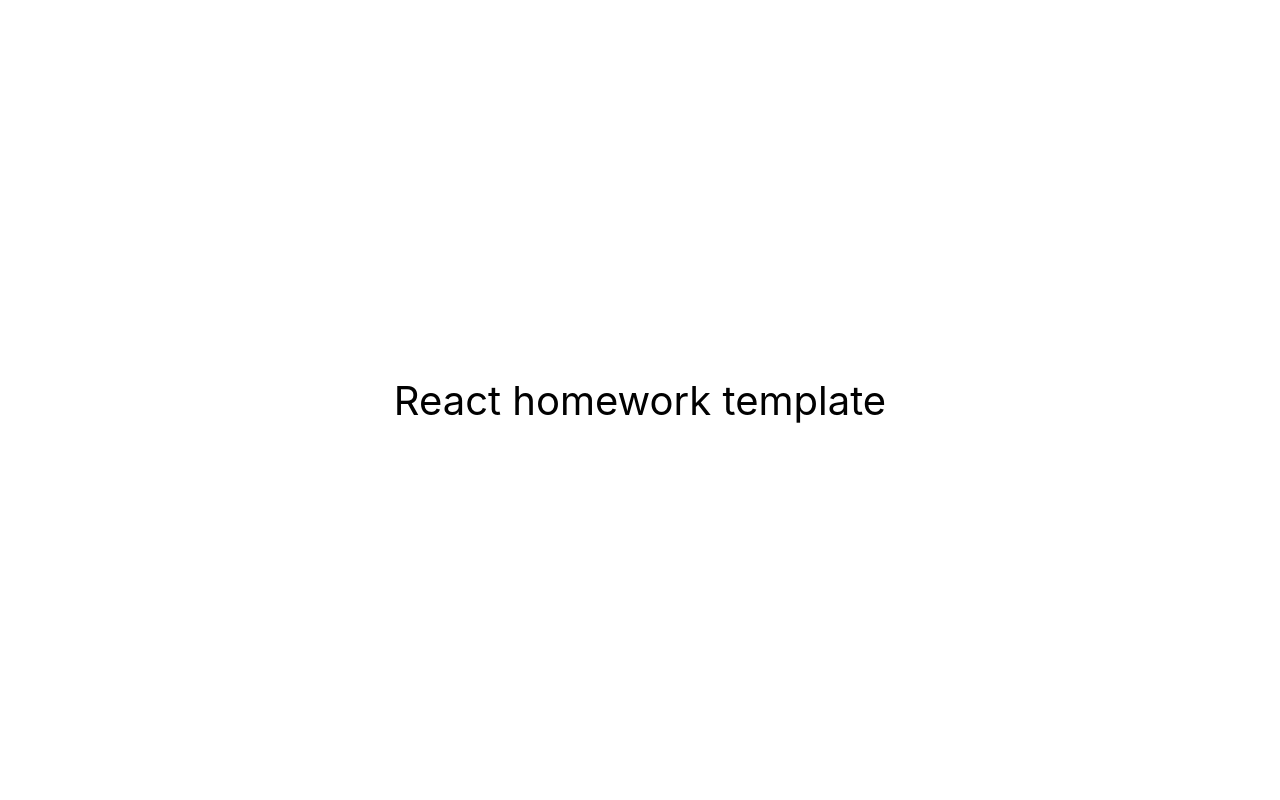
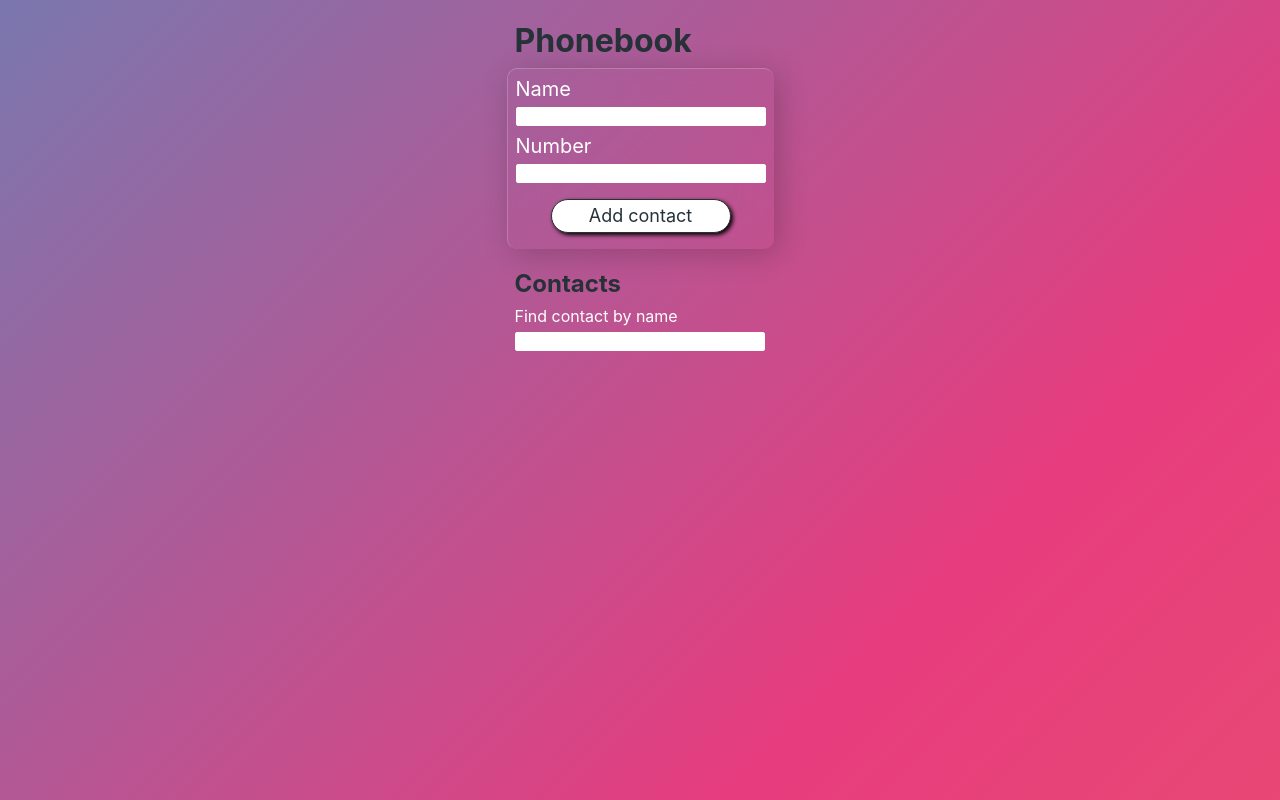
Before and after one commit to Paulina-Maciesowicz/goit-react-hw-04-phonebook, a React (Create React App) app: page / in a window 1280 px wide. Built offline with nearby package versions, Linux system fonts and the light colour scheme.

Commit message:
update
update

```diff
--- a/src/components/App.jsx
+++ b/src/components/App.jsx
@@ -1,16 +1,74 @@
-export const App = () => {
-  return (
-    <div
-      style={{
-        height: '100vh',
-        display: 'flex',
-        justifyContent: 'center',
-        alignItems: 'center',
-        fontSize: 40,
-        color: '#010101'
-      }}
-    >
-      React homework template
-    </div>
-  );
-};
+import React, { Component } from 'react';
+import { nanoid } from 'nanoid';
+import { Filter } from './Filter/Filter';
+import { ContactList } from './ContactList/ContactList';
+import { ContactForm } from './ContactForm/ContactForm';
+
+export class App extends Component {
+  state = {
+    contacts: [],
+    filter: '',
+    name: '',
+    number: '',
+  };
+
+  handleChange = e => {
+    const { name, value } = e.target;
+    this.setState({ [name]: value });
+  };
+
+  handleSubmit = e => {
+    e.preventDefault();
+    const newContact = {
+      name: this.state.name,
+      number: this.state.number,
+      id: nanoid(),
+    };
+    if (this.state.contacts.find(contact => contact.name === newContact.name)) {
+      alert(`${this.state.name} is already in contacts`);
+      return;
+    }
+    localStorage.setItem(
+      'contacts',
+      JSON.stringify([...this.state.contacts, newContact])
+    );
+    this.setState({ contacts: [...this.state.contacts, newContact] });
+    e.target.reset();
+  };
+
+  handleDelete = id => {
+    const filteredContacts = this.state.contacts.filter(
+      contact => contact.id !== id
+    );
+    localStorage.setItem('contacts', JSON.stringify(filteredContacts));
+    this.setState({ contacts: filteredContacts });
+  };
+
+  componentDidMount() {
+    const contacts = JSON.parse(localStorage.getItem('contacts'));
+    if (contacts) {
+      this.setState({ contacts });
+    }
+  }
+
+  render() {
+    const { contacts } = this.state;
+
+    return (
+      <>
+        <h1>Phonebook</h1>
+        <ContactForm
+          onSubmit={this.handleSubmit}
+          onChange={this.handleChange}
+        />
+        <h2>Contacts</h2>
+        <Filter onChange={this.handleChange} />
+        <ContactList
+          contacts={contacts}
+          filter={this.state.filter}
+          onClick={this.handleDelete}
+        />
+      </>
+    );
+  }
+}
--- /dev/null
+++ b/src/components/App.module.css
@@ -0,0 +1,71 @@
+@import-normalize; /* bring in normalize.css styles */
+
+:root {
+  --main-color: #5983fc;
+  --secondary-color: #45578f;
+  --white-color: #ffffff;
+  --black-color: #000000;
+  --blueGray-900: #263238;
+}
+
+body {
+  margin: 0;
+  font-family: -apple-system, BlinkMacSystemFont, 'Segoe UI', 'Roboto', 'Oxygen',
+    'Ubuntu', 'Cantarell', 'Fira Sans', 'Droid Sans', 'Helvetica Neue',
+    sans-serif;
+  -webkit-font-smoothing: antialiased;
+  -moz-osx-font-smoothing: grayscale;
+
+  display: flex;
+  justify-content: center;
+  align-items: center;
+  background: linear-gradient(-45deg, #ee7752, #e73c7e, #23a6d5, #23d5ab);
+  background-size: 500% 500%;
+  animation: gradient 30s ease infinite;
+}
+@keyframes gradient {
+  0% {
+    background-position: 0% 50%;
+  }
+  50% {
+    background-position: 100% 50%;
+  }
+  100% {
+    background-position: 0% 50%;
+  }
+  0%,
+  100% {
+    transform: translateY(0px);
+  }
+  50% {
+    transform: translateY(0px);
+  }
+}
+
+code {
+  font-family: source-code-pro, Menlo, Monaco, Consolas, 'Courier New',
+    monospace;
+}
+
+p {
+  margin: 0;
+}
+h1 {
+  margin-left: 8px;
+  margin-bottom: 8px;
+  color: var(--blueGray-900);
+}
+h2 {
+  margin-left: 8px;
+  margin-bottom: 8px;
+  color: var(--blueGray-900);
+}
+li {
+  margin: 0;
+  list-style: none;
+  color: var(--blueGray-900);
+}
+ul {
+  padding: 0px;
+  padding-left: 8px;
+}
--- /dev/null
+++ b/src/components/ContactForm/ContactForm.jsx
@@ -0,0 +1,42 @@
+import PropTypes from 'prop-types';
+import css from './ContactForm.module.css';
+
+export const ContactForm = ({ onSubmit, onChange }) => (
+  <form className={css.form} onSubmit={onSubmit}>
+    <label>
+      <p className={css.formTitle}>Name</p>
+      <input
+        type="text"
+        name="name"
+        pattern="^[a-zA-Zа-яА-Я]+(([' -][a-zA-Zа-яА-Я ])?[a-zA-Zа-яА-Я]*)*$"
+        title="Name may contain only letters, apostrophe, dash and spaces. For example Adrian, Jacob Mercer, Charles de Batz de Castelmore d'Artagnan"
+        required
+        onChange={onChange}
+        className={css.formInput}
+      />
+    </label>
+
+    <label>
+      <p className={css.formTitle}>Number</p>
+      <input
+        type="tel"
+        name="number"
+        pattern="\+?\d{1,4}?[-.\s]?\(?\d{1,3}?\)?[-.\s]?\d{1,4}[-.\s]?\d{1,4}[-.\s]?\d{1,9}"
+        title="Phone number must be digits and can contain spaces, dashes, parentheses and can start with +"
+        required
+        onChange={onChange}
+        className={css.formInput}
+      />
+    </label>
+    <div className={css.subBtnCenter}>
+      <button className={css.subBtn} type="submit">
+        Add contact
+      </button>
+    </div>
+  </form>
+);
+
+ContactForm.propTypes = {
+  onSubmit: PropTypes.func.isRequired,
+  onChange: PropTypes.func.isRequired,
+};
--- /dev/null
+++ b/src/components/ContactForm/ContactForm.module.css
@@ -0,0 +1,75 @@
+.form {
+  width: 250px;
+  padding: 8px;
+  color: var(--blueGray-900);
+  background: rgba(255, 255, 255, 0.05);
+  background: transparent;
+  border-radius: 10px;
+  backdrop-filter: blur(15px);
+  border-top: 1px solid rgba(255, 255, 255, 0.2);
+  border-left: 1px solid rgba(255, 255, 255, 0.2);
+  box-shadow: 5px 5px 30px rgba(0, 0, 0, 0.2);
+}
+
+.formTitle {
+  color: var(--white-color);
+  font-size: 20px;
+  margin-bottom: 4px;
+}
+
+.formInput {
+  border: 0.1px solid var(--white-color);
+  border-radius: 2px;
+  margin-bottom: 8px;
+  width: 244px;
+}
+
+.formInput:hover,
+.formInput:focus {
+  opacity: 1;
+  border: 0.1px solid var(--blueGray-900);
+  box-shadow: none;
+}
+
+.subBtnCenter {
+  display: flex;
+  justify-content: center;
+  align-items: center;
+  margin-bottom: 8px;
+}
+
+.subBtn {
+  display: flex;
+  justify-content: center;
+  align-items: center;
+
+  margin-top: 8px;
+  padding: 4px 4px;
+  border-radius: 100px;
+  background-color: var(--white-color);
+  transition: all 250ms cubic-bezier(0.4, 0, 0.2, 1);
+  text-align: center;
+  color: var(--blueGray-900);
+  border: 0.1px solid var(--blueGray-900);
+  text-decoration: none;
+  cursor: pointer;
+  font-family: inherit;
+  font-size: 18px;
+  line-height: 24px;
+  font-style: normal;
+  font-weight: 400;
+  min-width: 180px;
+
+  -webkit-box-shadow: 2px 2px 4px 0px rgba(0, 0, 0, 1);
+  -moz-box-shadow: 2px 2px 4px 0px rgba(0, 0, 0, 1);
+  box-shadow: 2px 2px 4px 0px rgba(0, 0, 0, 1);
+}
+
+.subBtn:hover,
+.subBtn:focus {
+  opacity: 1;
+  border: 0.1px solid var(--blueGray-900);
+  background-color: var(--blueGray-900);
+  color: var(--white-color);
+  box-shadow: none;
+}
--- /dev/null
+++ b/src/components/ContactList/ContactList.jsx
@@ -0,0 +1,28 @@
+import { ContactListItem } from './ContactListItem/ContactListItem';
+import css from './ContactList.module.css';
+import PropTypes from 'prop-types';
+
+export const ContactList = ({ contacts, filter, onClick }) => (
+  <ul className={css.list}>
+    {contacts
+      .filter(contact =>
+        contact.name.toLocaleLowerCase().includes(filter.toLocaleLowerCase())
+      )
+      .map(contact => (
+        <li className={css.item} key={contact.id}>
+          <ContactListItem
+            id={contact.id}
+            number={contact.number}
+            name={contact.name}
+            onClick={onClick}
+          />
+        </li>
+      ))}
+  </ul>
+);
+
+ContactList.propTypes = {
+  contacts: PropTypes.array.isRequired,
+  filter: PropTypes.string.isRequired,
+  onClick: PropTypes.func.isRequired,
+};
--- /dev/null
+++ b/src/components/ContactList/ContactList.module.css
@@ -0,0 +1,3 @@
+.item {
+    margin-top: 8px;
+}
--- /dev/null
+++ b/src/components/ContactList/ContactListItem/ContactListItem.jsx
@@ -0,0 +1,20 @@
+import PropTypes from 'prop-types';
+import css from './ContactListItem.module.css';
+
+export const ContactListItem = ({ id, number, name, onClick }) => (
+  <>
+    <span>
+      {name}: {number}
+    </span>
+    <button className={css.btnDelete}  type="button" onClick={() => onClick(id)}>
+      Delete
+    </button>
+  </>
+);
+
+ContactListItem.propTypes = {
+  id: PropTypes.string.isRequired,
+  number: PropTypes.string.isRequired,
+  name: PropTypes.string.isRequired,
+  onClick: PropTypes.func.isRequired,
+};
--- /dev/null
+++ b/src/components/ContactList/ContactListItem/ContactListItem.module.css
@@ -0,0 +1,30 @@
+.btnDelete {
+    margin-left: 8px;
+  padding-left: 16px;
+  padding-right: 16px;
+  border-radius: 100px;
+  background-color: var(--white-color);
+  transition: all 250ms cubic-bezier(0.4, 0, 0.2, 1);
+  text-align: center;
+  color: var(--blueGray-900);
+  border: 0.1px solid var(--blueGray-900);
+  text-decoration: none;
+  cursor: pointer;
+  font-family: inherit;
+  font-size: 18px;
+  font-weight: 400;
+  min-width: auto;
+
+  -webkit-box-shadow: 2px 2px 4px 0px rgba(0, 0, 0, 1);
+  -moz-box-shadow: 2px 2px 4px 0px rgba(0, 0, 0, 1);
+  box-shadow: 2px 2px 4px 0px rgba(0, 0, 0, 1);
+}
+
+.btnDelete:hover,
+.btnDelete:focus {
+  opacity: 1;
+  border: 0.1px solid var(--blueGray-900);
+  background-color: var(--blueGray-900);
+  color: var(--white-color);
+  box-shadow: none;
+}
--- /dev/null
+++ b/src/components/Filter/Filter.jsx
@@ -0,0 +1,18 @@
+import PropTypes from 'prop-types';
+import css from './Filter.module.css';
+
+export const Filter = ({ onChange }) => (
+  <>
+    <p className={css.filterTitle}>Find contact by name</p>
+    <input
+      type="text"
+      name="filter"
+      onChange={onChange}
+      className={css.formInput}
+    />
+  </>
+);
+
+Filter.propTypes = {
+  onChange: PropTypes.func.isRequired,
+};
--- /dev/null
+++ b/src/components/Filter/Filter.module.css
@@ -0,0 +1,12 @@
+.formInput {
+  border: 0.1px solid var(--white-color);
+  border-radius: 2px;
+  margin-left: 8px;
+  width: 244px;
+}
+.filterTitle {
+  margin-left: 8px;
+  margin-bottom: 2px;
+  color: var(--white-color);
+  margin-bottom: 4px;
+}
--- a/src/index.js
+++ b/src/index.js
@@ -1,7 +1,7 @@
 import React from 'react';
 import ReactDOM from 'react-dom/client';
 import { App } from 'components/App';
-import './index.css';
+import 'components/App.module.css';
 
 ReactDOM.createRoot(document.getElementById('root')).render(
   <React.StrictMode>
```
Also changed, not shown: src/images/background.jpg (added).
